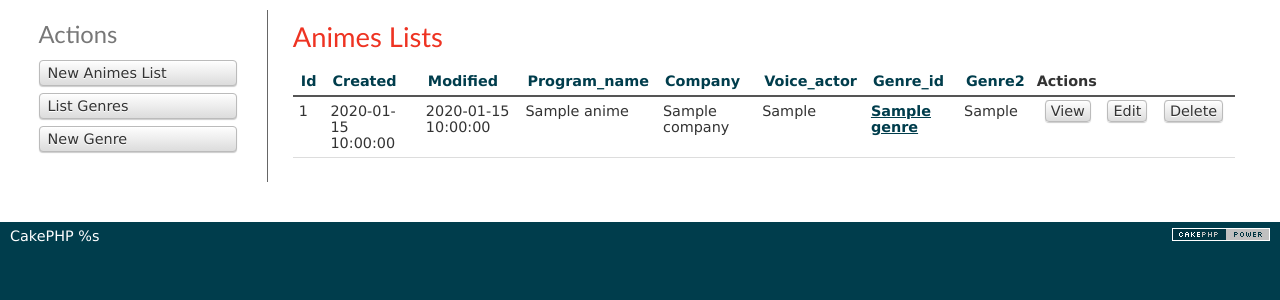
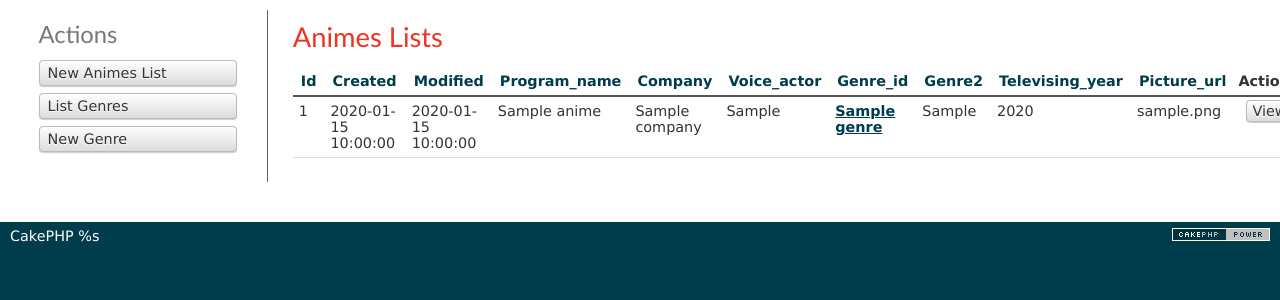
Before and after one commit to B008/anime_list, a CakePHP app: the page made by app/View/AnimesLists/index.ctp in a window 1280 px wide. Shown: the part 47-347 px from the top of the page. Run offline with PHP 8.4 and a stand-in for CakePHP, Linux system fonts and the light colour scheme; the template is opened without the code that fills it: most values are stand-ins (such as "Sample title", 1, 10 or a date in 2020); data that the repository does not hold is empty; some libraries are stand-ins or nearby versions.

Commit message:
AnimesLists周り表示されるようになりました

```diff
--- a/app/View/AnimesLists/edit.ctp
+++ b/app/View/AnimesLists/edit.ctp
@@ -9,6 +9,8 @@
 		echo $this->Form->input('voice_actor');
 		echo $this->Form->input('genre_id');
 		echo $this->Form->input('genre2');
+		echo $this->Form->input('Televising Year');
+		echo $this->Form->input('Picture Url');
 	?>
 	</fieldset>
 <?php echo $this->Form->end(__('Submit')); ?>
--- a/app/View/AnimesLists/index.ctp
+++ b/app/View/AnimesLists/index.ctp
@@ -11,6 +11,8 @@
 			<th><?php echo $this->Paginator->sort('voice_actor'); ?></th>
 			<th><?php echo $this->Paginator->sort('genre_id'); ?></th>
 			<th><?php echo $this->Paginator->sort('genre2'); ?></th>
+			<th><?php echo $this->Paginator->sort('televising_year'); ?></th>
+			<th><?php echo $this->Paginator->sort('picture_url'); ?></th>
 			<th class="actions"><?php echo __('Actions'); ?></th>
 	</tr>
 	</thead>
@@ -27,6 +29,8 @@
 			<?php echo $this->Html->link($animesList['Genre']['genre_name'], array('controller' => 'genres', 'action' => 'view', $animesList['Genre']['id'])); ?>
 		</td>
 		<td><?php echo h($animesList['AnimesList']['genre2']); ?>&nbsp;</td>
+		<td><?php echo h($animesList['AnimesList']['televising_year']); ?>&nbsp;</td>
+		<td><?php echo h($animesList['AnimesList']['picture_url']); ?>&nbsp;</td>
 		<td class="actions">
 			<?php echo $this->Html->link(__('View'), array('action' => 'view', $animesList['AnimesList']['id'])); ?>
 			<?php echo $this->Html->link(__('Edit'), array('action' => 'edit', $animesList['AnimesList']['id'])); ?>
```
Also changed, not shown: app/webroot/img/wannpanman.png (added), 4 other files.
